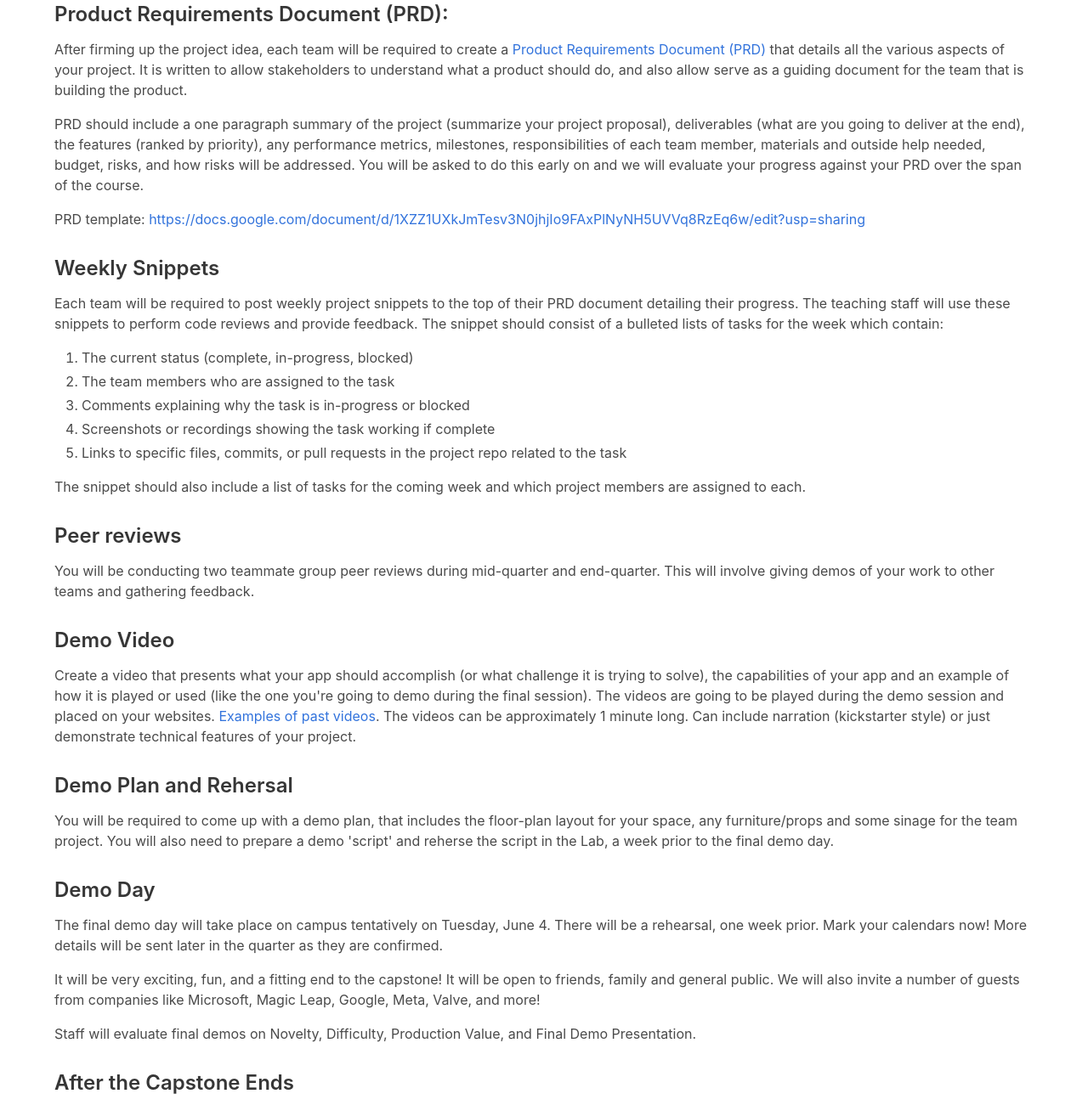
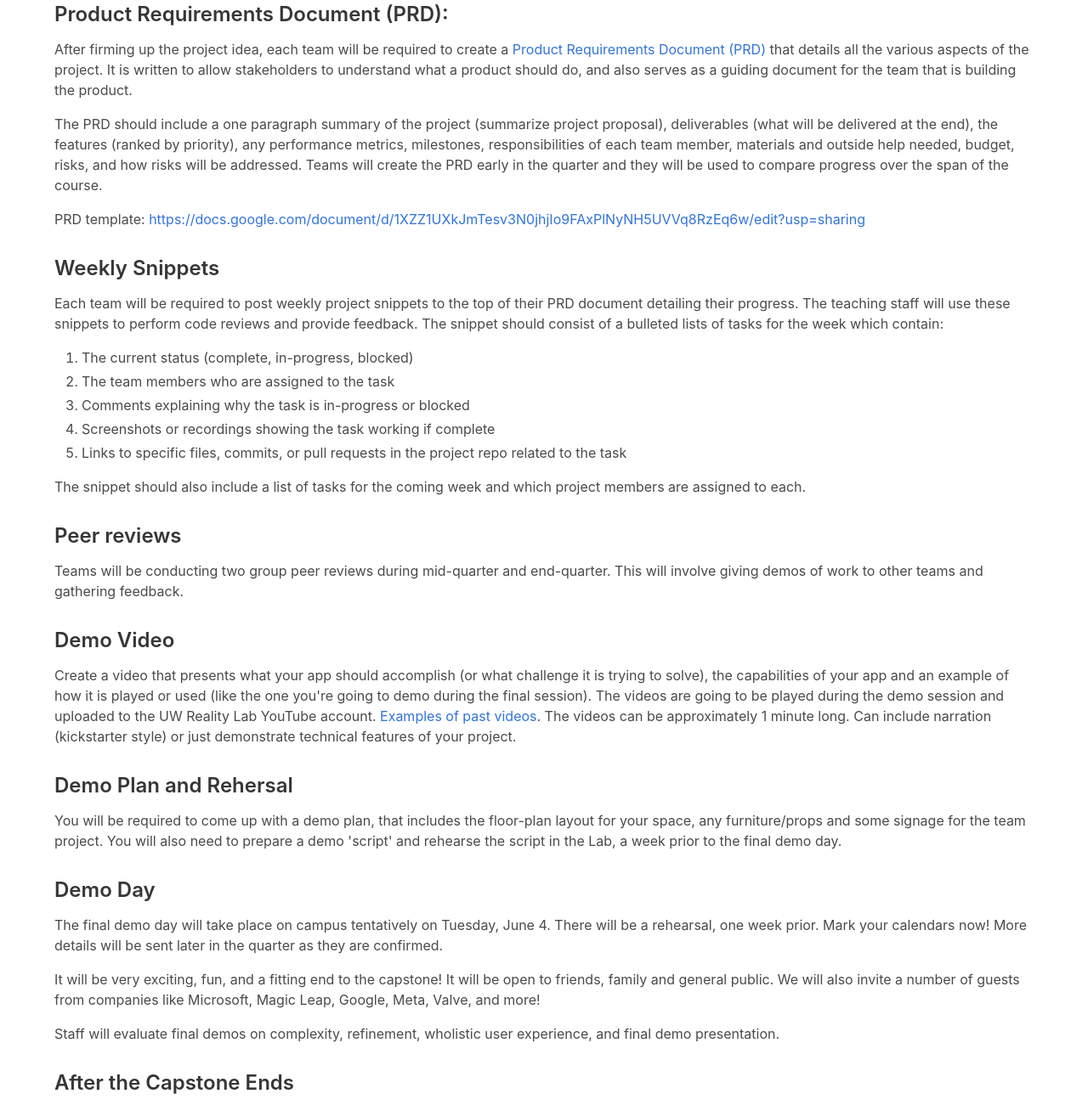
Before and after one commit to UWRealityLab/capstone-website-sp24, a plain HTML site: page deliverables/index.html in a window 1280 px wide. Shown: the part 951-2252 px from the top of the page at 85% size. Drawn offline with nearby package versions, Linux system fonts and the light colour scheme; some packages are replaced by stand-ins of ours; files that its build step writes are made by us from their sources; some icons are missing; a web font is replaced by a local one.

Commit message:
minor text fixes

```diff
--- a/deliverables/index.html
+++ b/deliverables/index.html
@@ -144,7 +144,7 @@
     <div class="container">
       <div class="content">
         <h2>Grading</h2>
-<p>Students will be evaluated in the following ways that aims at simulating industry job.</p>
+<p>Students will be evaluated in the following ways that aim at simulating industry work.</p>
 <table class="table is-narrow is-bordered">
 <thead>
   <tr>
@@ -204,8 +204,8 @@
 </tbody>
 </table><h2>Deliverables and Tasks</h2>
 <h3>Product Requirements Document (PRD):</h3>
-<p>After firming up the project idea, each team will be required to create a <a href="https://en.wikipedia.org/wiki/Product_requirements_document">Product Requirements Document (PRD)</a> that details all the various aspects of your project. It is written to allow stakeholders to understand what a product should do, and also allow serve as a guiding document for the team that is building the product.</p>
-<p>PRD should include a one paragraph summary of the project (summarize your project proposal), deliverables (what are you going to deliver at the end), the features (ranked by priority), any performance metrics, milestones, responsibilities of each team member, materials and outside help needed, budget, risks, and how risks will be addressed. You will be asked to do this early on and we will evaluate your progress against your PRD over the span of the course.</p>
+<p>After firming up the project idea, each team will be required to create a <a href="https://en.wikipedia.org/wiki/Product_requirements_document">Product Requirements Document (PRD)</a> that details all the various aspects of the project. It is written to allow stakeholders to understand what a product should do, and also serves as a guiding document for the team that is building the product.</p>
+<p>The PRD should include a one paragraph summary of the project (summarize project proposal), deliverables (what will be delivered at the end), the features (ranked by priority), any performance metrics, milestones, responsibilities of each team member, materials and outside help needed, budget, risks, and how risks will be addressed. Teams will create the PRD early in the quarter and they will be used to compare progress over the span of the course.</p>
 <p>PRD template: <a href="https://docs.google.com/document/d/1XZZ1UXkJmTesv3N0jhjIo9FAxPlNyNH5UVVq8RzEq6w/edit?usp=sharing">https://docs.google.com/document/d/1XZZ1UXkJmTesv3N0jhjIo9FAxPlNyNH5UVVq8RzEq6w/edit?usp=sharing</a></p>
 
 <h3>Weekly Snippets</h3>
@@ -220,17 +220,17 @@
 <p>The snippet should also include a list of tasks for the coming week and which project members are assigned to each.</p>
 
 <h3>Peer reviews</h3>
-<p>You will be conducting two teammate group peer reviews during mid-quarter and end-quarter. This will involve giving demos of your work to other teams and gathering feedback.</p>
+<p>Teams will be conducting two group peer reviews during mid-quarter and end-quarter. This will involve giving demos of work to other teams and gathering feedback.</p>
 
 <h3>Demo Video</h3>
-<p>Create a video that presents what your app should accomplish (or what challenge it is trying to solve), the capabilities of your app and an example of how it is played or used (like the one you're going to demo during the final session). The videos are going to be played during the demo session and placed on your websites. <a href="https://www.youtube.com/watch?v=dUrnEzq_q60&list=PL8bmgwX9eBPGjM7NuYWPFbXIGKenRAg4Y">Examples of past videos</a>. The videos can be approximately 1 minute long. Can include narration (kickstarter style) or just demonstrate technical features of your project.</p>
+<p>Create a video that presents what your app should accomplish (or what challenge it is trying to solve), the capabilities of your app and an example of how it is played or used (like the one you're going to demo during the final session). The videos are going to be played during the demo session and uploaded to the UW Reality Lab YouTube account. <a href="https://www.youtube.com/watch?v=dUrnEzq_q60&list=PL8bmgwX9eBPGjM7NuYWPFbXIGKenRAg4Y">Examples of past videos</a>. The videos can be approximately 1 minute long. Can include narration (kickstarter style) or just demonstrate technical features of your project.</p>
 <h3>Demo Plan and Rehersal</h3>
-<p>You will be required to come up with a demo plan, that includes the floor-plan layout for your space, any furniture/props and some sinage for the team project. You will also need to prepare a demo 'script' and reherse the script in the Lab, a week prior to the final demo day.</p>
+<p>You will be required to come up with a demo plan, that includes the floor-plan layout for your space, any furniture/props and some signage for the team project. You will also need to prepare a demo 'script' and rehearse the script in the Lab, a week prior to the final demo day.</p>
 
 <h3>Demo Day</h3>
 <p>The final demo day will take place on campus tentatively on Tuesday, June 4. There will be a rehearsal, one week prior. Mark your calendars now! More details will be sent later in the quarter as they are confirmed.</p>
 <p>It will be very exciting, fun, and a fitting end to the capstone! It will be open to friends, family and general public. We will also invite a number of guests from companies like Microsoft, Magic Leap, Google, Meta, Valve, and more!</p>
-<p>Staff will evaluate final demos on Novelty, Difficulty, Production Value, and Final Demo Presentation.</p>
+<p>Staff will evaluate final demos on complexity, refinement, wholistic user experience, and final demo presentation.</p>
 
 <h3>After the Capstone Ends</h3>
 <p>Your course related obligations end after demo day. However, some teams may choose to continue working on their capstone project in order to release it on the App Store, Open Source, etc. This is a great way to get your creations out into the world and gain recognition for your work! If your team would like to continue working on the project, please contact the course staff and we will be happy to help you!</p>
```
Also changed, not shown: ideas/index.html (+1 -1 lines), index.html (+3 -3 lines).
